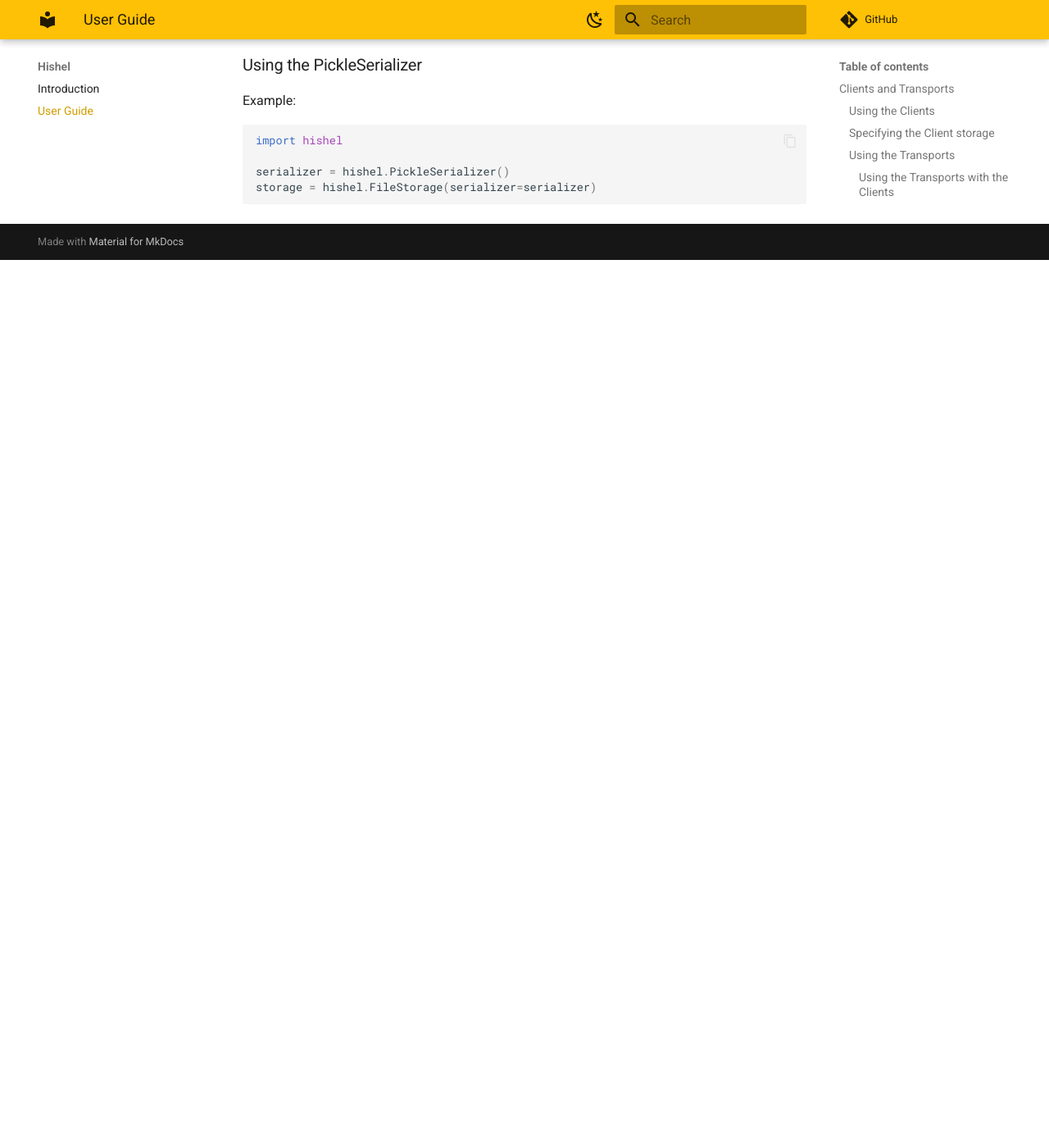
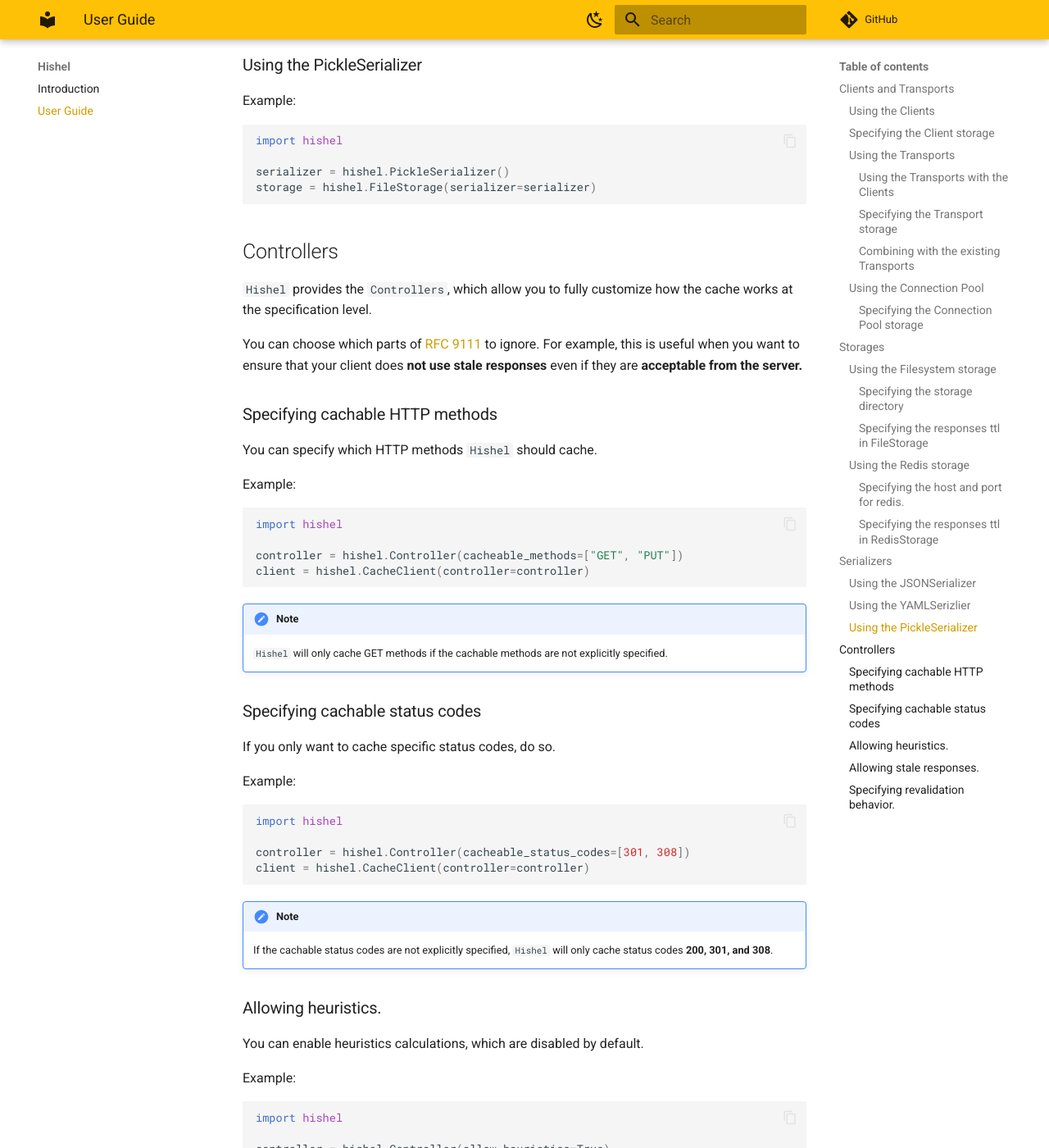
Before and after one commit to karpetrosyan/hishel, an MkDocs documentation site: the page built from docs/userguide.md, in a window 1280 px wide and 1400 px high, scrolled down 8910 px. Shown: the whole window at 82% size. Built offline with MkDocs 1.6.1 and Material for MkDocs 9.7.7, drawn with Linux system fonts in a browser that asks for light colours; comment, search, counter and statistics services are not loaded; before the commit the page ends 9227 px from its top, so only the background shows below that; some of the changed text lies outside the part shown.

Commit message:
Document the Controllers usage

````diff
--- a/docs/userguide.md
+++ b/docs/userguide.md
@@ -467,3 +467,88 @@ import hishel
 serializer = hishel.PickleSerializer()
 storage = hishel.FileStorage(serializer=serializer)
 ```
+
+## Controllers
+
+`Hishel` provides the `Controllers`, which allow you to fully customize how the cache works at the specification level.
+
+You can choose which parts of [RFC 9111](https://www.rfc-editor.org/rfc/rfc9111.html) to ignore. For example, this is useful when you want to ensure that your client does **not use stale responses** even if they are **acceptable from the server.**
+
+### Specifying cachable HTTP methods
+
+You can specify which HTTP methods `Hishel` should cache.
+
+Example:
+
+```python
+import hishel
+
+controller = hishel.Controller(cacheable_methods=["GET", "PUT"])
+client = hishel.CacheClient(controller=controller)
+```
+
+!!! note
+    `Hishel` will only cache GET methods if the cachable methods are not explicitly specified.
+
+### Specifying cachable status codes
+
+If you only want to cache specific status codes, do so.
+
+Example:
+
+```python
+import hishel
+
+controller = hishel.Controller(cacheable_status_codes=[301, 308])
+client = hishel.CacheClient(controller=controller)
+```
+
+!!! note
+    If the cachable status codes are not explicitly specified, `Hishel` will only cache status codes **200, 301, and 308**.
+
+
+### Allowing heuristics.
+
+You can enable heuristics calculations, which are disabled by default.
+
+Example:
+
+```python
+import hishel
+
+controller = hishel.Controller(allow_heuristics=True)
+client = hishel.CacheClient(controller=controller)
+
+```
+
+!!! tip
+    If you're not familiar with `Heuristics Caching`, you can [read about it in the specification](https://www.rfc-editor.org/rfc/rfc9111.html#name-calculating-heuristic-fresh).
+
+### Allowing stale responses.
+
+Some servers allow the use of stale responses if they cannot be re-validated or the client is disconnected from the server. Clients MAY use stale responses in such cases, but this behavior is disabled by default in `Hishel`.
+
+Example:
+
+```python
+import hishel
+
+controller = hishel.Controller(allow_stale=True)
+client = hishel.CacheClient(controller=controller)
+```
+
+### Specifying revalidation behavior.
+
+Responses are revalidated by default when they become stale; however, you can always revalidate the responses if you wish.
+
+Example:
+
+```python
+import hishel
+
+controller = hishel.Controller(always_revalidate=True)
+client = hishel.CacheClient(controller=controller)
+```
+
+!!! note
+    Because we already have the response body in our cache, revalidation is very quick.
````
